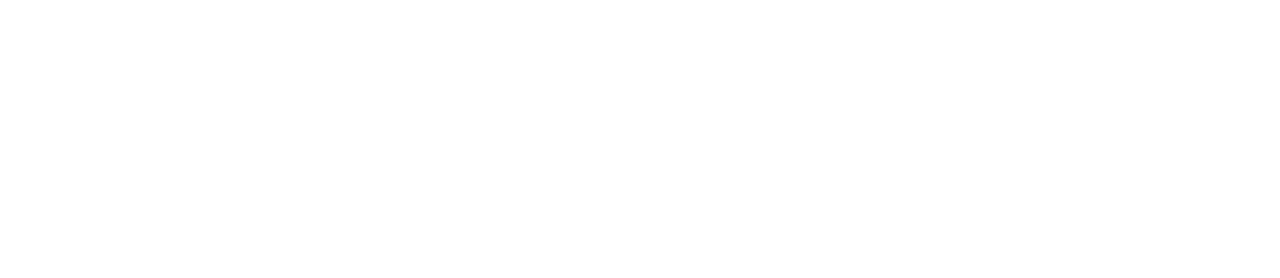
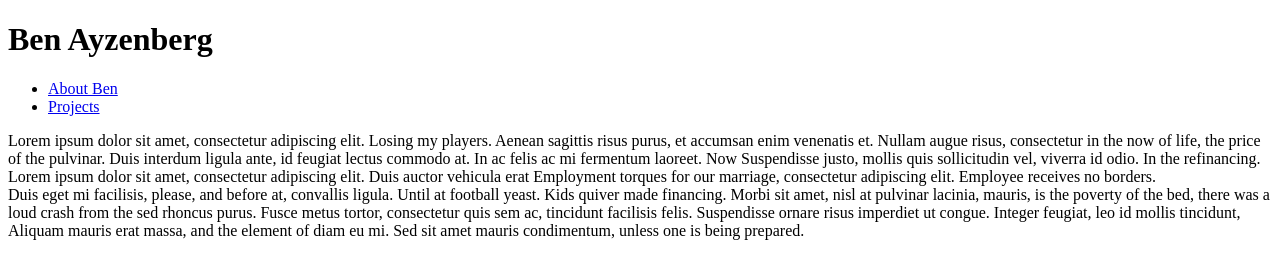
Before and after one commit to BAyzenberg/portfolio, a plain HTML site: page index.html in a window 1280 px wide. Drawn offline with Linux system fonts and the light colour scheme.

Commit message:
added some placeholder content

```diff
--- a/index.html
+++ b/index.html
@@ -4,26 +4,38 @@
     <meta charset="utf-8">
     <meta name="viewport" content="width = device-width, initial-scale = 1">
     <title>About</title>
-    <!-- JS for click reacting -->
+    <!-- JS for click reacting? -->
   </head>
   <body>
+    <!-- Nav bar of some kind (fixed positioning)-->
     <div class="nav-bar">
-      <!-- Nav bar of some kind (fixed positioning)-->
+      <h1>Ben Ayzenberg</h1>
       <!-- Hamburger menu list -->
-      <!-- Link to this page -->
-      <a href="index.html"></a>
-      <!-- Link to Project Page -->
-      <a href="projects.html"></a>
+      <ul>
+        <!-- Link to this page -->
+        <li><a href="index.html">About Ben</a></li>
+        <!-- Link to Project Page -->
+        <li><a href="projects.html">Projects</a></li>
+      </ul>
       <!-- have some sort of indication on which page you are on (thicker border, bold text?) -->
 
     </div>
-
+    <div class = "about">
     <!-- Picture and info about me -->
       <!-- picture -->
+      <!-- <img src="" alt="Ben"> -->
       <!-- about text to the right of the image (and continues below?) -->
+      <!-- Lorem ipsum displayed and "translated" to english -->
+      <p>Lorem ipsum dolor sit amet, consectetur adipiscing elit. Losing my players. Aenean sagittis risus purus, et accumsan enim venenatis et. Nullam augue risus, consectetur in the now of life, the price of the pulvinar. Duis interdum ligula ante, id feugiat lectus commodo at. In ac felis ac mi fermentum laoreet. Now Suspendisse justo, mollis quis sollicitudin vel, viverra id odio. In the refinancing. Lorem ipsum dolor sit amet, consectetur adipiscing elit. Duis auctor vehicula erat Employment torques for our marriage, consectetur adipiscing elit. Employee receives no borders.</br>
+
+      Duis eget mi facilisis, please, and before at, convallis ligula. Until at football yeast. Kids quiver made financing. Morbi sit amet, nisl at pulvinar lacinia, mauris, is the poverty of the bed, there was a loud crash from the sed rhoncus purus. Fusce metus tortor, consectetur quis sem ac, tincidunt facilisis felis. Suspendisse ornare risus imperdiet ut congue. Integer feugiat, leo id mollis tincidunt, Aliquam mauris erat massa, and the element of diam eu mi. Sed sit amet mauris condimentum, unless one is being prepared.</p>
       <!-- Possible links to social media -->
-    <!-- Skills -->
+    </div>
+    <div class= "skills">
+      <!-- Skills -->
       <!-- side by side lists -->
+
+    </div>
     <!-- previous experienece? -->
   </body>
 </html>
```
